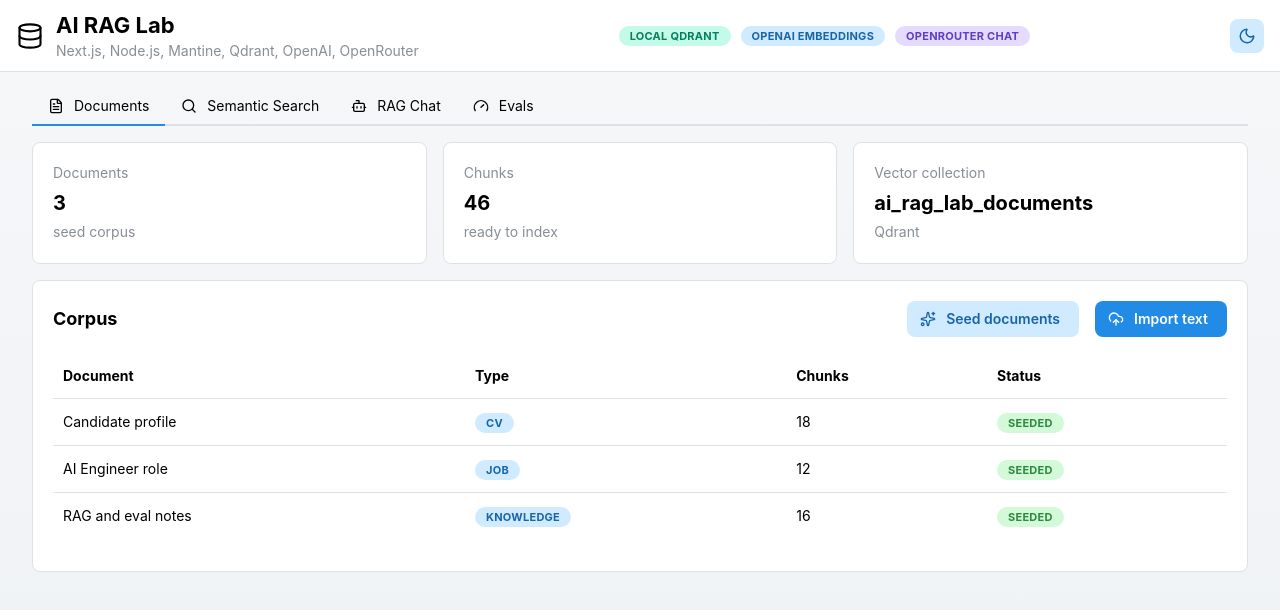
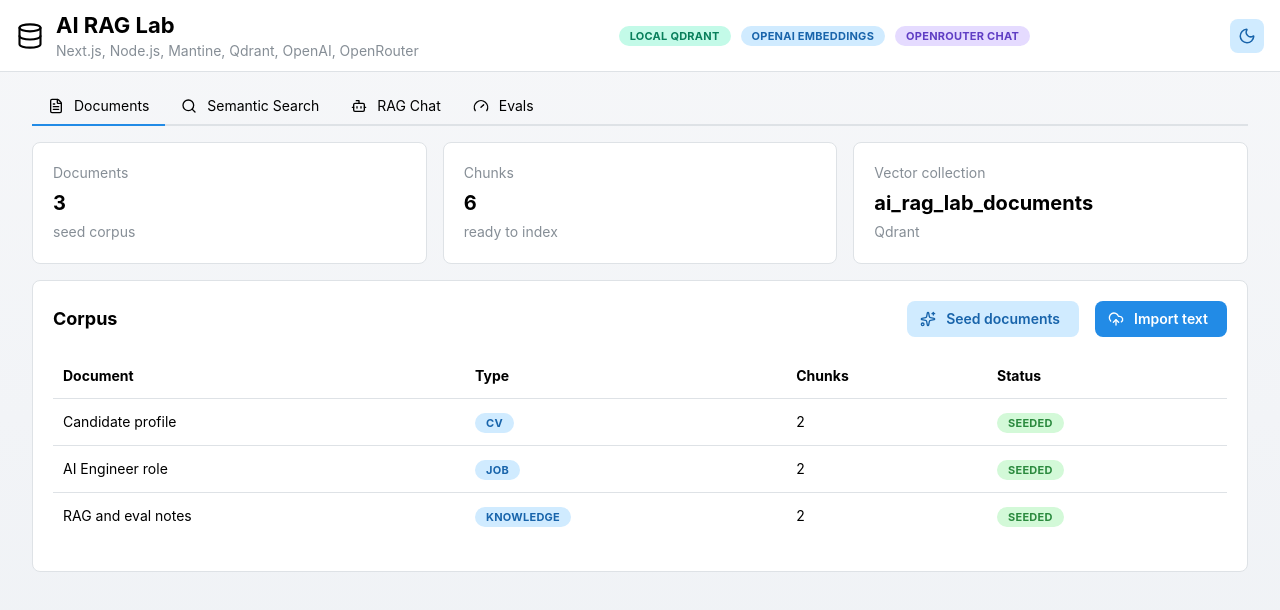
Before and after one commit to thiede-krystian/ai-rag-lab, a Next.js app: page / in a window 1280 px wide. Shown: the top 610 px of the page. Built offline with nearby package versions, Linux system fonts and the light colour scheme.

Commit message:
feat: add seed corpus and document chunking

```diff
--- a/components/rag-lab-shell.tsx
+++ b/components/rag-lab-shell.tsx
@@ -38,25 +38,37 @@ import {
   Sun,
   UploadCloud,
 } from "lucide-react";
+import { chunkDocuments, createDocumentId } from "@/lib/chunking";
+import { seedDocuments } from "@/lib/seed-documents";
+import type { SourceType } from "@/lib/types";
 
-const indexedDocuments = [
-  { title: "Candidate profile", type: "CV", chunks: 18, status: "Seeded" },
-  { title: "AI Engineer role", type: "Job", chunks: 12, status: "Seeded" },
-  { title: "RAG and eval notes", type: "Knowledge", chunks: 16, status: "Seeded" },
-];
+const seedChunks = chunkDocuments(seedDocuments);
+const candidateChunk = seedChunks.find((chunk) => chunk.sourceType === "cv");
+const roleChunk = seedChunks.find((chunk) => chunk.sourceType === "job");
+
+const indexedDocuments = seedDocuments.map((document, index) => ({
+  title: document.title,
+  type: getSourceTypeLabel(document.sourceType),
+  chunks: seedChunks.filter((chunk) => chunk.documentId === createDocumentId(document, index)).length,
+  status: "Seeded",
+}));
 
 const searchResults = [
   {
-    title: "Candidate profile",
-    chunk: 7,
+    title: candidateChunk?.title ?? "Candidate profile",
+    chunk: (candidateChunk?.chunkIndex ?? 0) + 1,
     score: 0.91,
-    text: "Daily work with Next.js, Node.js, TypeScript, AI coding tools, and LLM-driven product workflows.",
+    text:
+      candidateChunk?.text ??
+      "Daily work with Next.js, Node.js, TypeScript, AI coding tools, and LLM-driven product workflows.",
   },
   {
-    title: "AI Engineer role",
-    chunk: 3,
+    title: roleChunk?.title ?? "AI Engineer role",
+    chunk: (roleChunk?.chunkIndex ?? 0) + 1,
     score: 0.87,
-    text: "The position focuses on embeddings, prompt engineering, semantic search, and RAG-based AI features.",
+    text:
+      roleChunk?.text ??
+      "The position focuses on embeddings, prompt engineering, semantic search, and RAG-based AI features.",
   },
 ];
 
@@ -161,8 +173,8 @@ function DocumentsPanel() {
   return (
     <Stack gap="md">
       <Group align="stretch" grow>
-        <MetricCard label="Documents" value="3" detail="seed corpus" />
-        <MetricCard label="Chunks" value="46" detail="ready to index" />
+        <MetricCard label="Documents" value={String(seedDocuments.length)} detail="seed corpus" />
+        <MetricCard label="Chunks" value={String(seedChunks.length)} detail="ready to index" />
         <MetricCard label="Vector collection" value="ai_rag_lab_documents" detail="Qdrant" />
       </Group>
 
@@ -357,3 +369,13 @@ function MetricCard({ label, value, detail }: { label: string; value: string; de
     </Card>
   );
 }
+
+function getSourceTypeLabel(sourceType: SourceType) {
+  const labels: Record<SourceType, string> = {
+    cv: "CV",
+    job: "Job",
+    knowledge: "Knowledge",
+  };
+
+  return labels[sourceType];
+}
--- /dev/null
+++ b/data/seed-documents.json
@@ -0,0 +1,23 @@
+[
+  {
+    "id": "candidate-profile",
+    "title": "Candidate profile",
+    "sourceType": "cv",
+    "tags": ["candidate", "nextjs", "typescript", "ai-engineering"],
+    "content": "Wilodem is a full-stack engineer focused on AI-assisted product development. He works daily with Next.js, Node.js, NestJS, TypeScript, PostgreSQL, and modern developer tooling. His current workflow includes Codex, Cursor, Windsurf, OpenRouter, multimodal AI models, and rapid prototyping of LLM-driven application features.\n\nRelevant experience includes building internal tools, automations, dashboards, and product experiments where AI is used to speed up research, coding, content generation, and decision support. He is comfortable designing user-facing workflows, writing backend APIs, and integrating model outputs into product interfaces.\n\nFor AI search and RAG work, the candidate understands document ingestion, chunking, embeddings, semantic retrieval, prompt versioning, source-grounded answers, and evaluation loops. He can explain tradeoffs between keyword search and vector search, and he can build local prototypes that demonstrate vector indexes, relevance scoring, and answer quality checks."
+  },
+  {
+    "id": "ai-engineer-role",
+    "title": "AI Engineer role",
+    "sourceType": "job",
+    "tags": ["job-offer", "rag", "semantic-search", "nodejs"],
+    "content": "The AI Engineer role is focused on building product features in Node.js, Next.js, and TypeScript with a strong AI component. The product helps users find relevant job opportunities and can automatically apply to selected roles. Another product area focuses on learning, knowledge generation, and custom AI chats tailored to specific niches.\n\nThe team needs someone who can work with embeddings, prompting, vector databases, vector indexes, semantic search, RAG, scoring, and evaluation pipelines. The engineer should be able to move from prototype to production-quality implementation, including API design, data flow, latency awareness, and quality measurement.\n\nStrong candidates should understand how to retrieve relevant context from a document corpus, use that context in a prompt, generate grounded answers, and evaluate whether the system is returning useful and faithful responses. Experience with fast AI search and practical LLM tooling is especially relevant."
+  },
+  {
+    "id": "rag-evals-notes",
+    "title": "RAG and eval notes",
+    "sourceType": "knowledge",
+    "tags": ["rag", "evals", "prompting", "vector-search"],
+    "content": "A RAG pipeline starts with source documents, normalizes and chunks text, creates embeddings for each chunk, and stores those vectors in a vector database. At query time, the system embeds the user's question, retrieves the most similar chunks, and passes those chunks into a prompt as grounded context for the language model.\n\nEmbeddings represent the meaning of text as vectors. Vector indexes such as HNSW make approximate nearest-neighbor search fast enough for interactive applications. Similarity scores help rank retrieved chunks, while metadata filters can narrow search to specific document types, tags, or users.\n\nPrompting should be treated as versioned product logic. A strict RAG prompt should tell the model to use only provided context, cite sources, and say when the answer is not supported by the retrieved documents. Evaluation pipelines compare prompt versions and retrieval settings using metrics such as Recall@K, MRR, answer faithfulness, citation accuracy, latency, and pass rate."
+  }
+]
--- /dev/null
+++ b/lib/chunking.ts
@@ -0,0 +1,87 @@
+import type { ChunkRecord, DocumentInput } from "@/lib/types";
+
+export type ChunkingOptions = {
+  targetWords?: number;
+  overlapWords?: number;
+};
+
+const DEFAULT_TARGET_WORDS = 90;
+const DEFAULT_OVERLAP_WORDS = 18;
+
+export function createDocumentId(document: DocumentInput, index = 0) {
+  if (document.id) {
+    return document.id;
+  }
+
+  const slug = document.title
+    .toLowerCase()
+    .replace(/[^a-z0-9]+/g, "-")
+    .replace(/^-|-$/g, "");
+
+  return slug || `document-${index + 1}`;
+}
+
+export function normalizeText(value: string) {
+  return value
+    .replace(/\r\n/g, "\n")
+    .replace(/\t/g, " ")
+    .split("\n")
+    .map((line) => line.trim())
+    .filter(Boolean)
+    .join("\n");
+}
+
+export function splitIntoWords(value: string) {
+  return normalizeText(value).replace(/\n+/g, " ").split(/\s+/).filter(Boolean);
+}
+
+export function chunkDocument(
+  document: DocumentInput,
+  index = 0,
+  options: ChunkingOptions = {},
+): ChunkRecord[] {
+  const targetWords = options.targetWords ?? DEFAULT_TARGET_WORDS;
+  const overlapWords = options.overlapWords ?? DEFAULT_OVERLAP_WORDS;
+
+  if (targetWords <= 0) {
+    throw new Error("targetWords must be greater than 0");
+  }
+
+  if (overlapWords < 0 || overlapWords >= targetWords) {
+    throw new Error("overlapWords must be at least 0 and lower than targetWords");
+  }
+
+  const words = splitIntoWords(document.content);
+
+  if (words.length === 0) {
+    return [];
+  }
+
+  const documentId = createDocumentId(document, index);
+  const step = targetWords - overlapWords;
+  const chunks: ChunkRecord[] = [];
+
+  for (let start = 0; start < words.length; start += step) {
+    const text = words.slice(start, start + targetWords).join(" ");
+
+    chunks.push({
+      id: `${documentId}-chunk-${chunks.length + 1}`,
+      documentId,
+      title: document.title,
+      text,
+      chunkIndex: chunks.length,
+      sourceType: document.sourceType,
+      tags: document.tags ?? [],
+    });
+
+    if (start + targetWords >= words.length) {
+      break;
+    }
+  }
+
+  return chunks;
+}
+
+export function chunkDocuments(documents: DocumentInput[], options: ChunkingOptions = {}) {
+  return documents.flatMap((document, index) => chunkDocument(document, index, options));
+}
--- /dev/null
+++ b/lib/seed-documents.ts
@@ -0,0 +1,4 @@
+import seedDocumentsJson from "@/data/seed-documents.json";
+import type { DocumentInput } from "@/lib/types";
+
+export const seedDocuments = seedDocumentsJson as DocumentInput[];
--- /dev/null
+++ b/lib/types.ts
@@ -0,0 +1,63 @@
+export type SourceType = "cv" | "job" | "knowledge";
+
+export type PromptVersion = "rag_v1" | "rag_strict_v2" | "match_score_v1";
+
+export type DocumentInput = {
+  id?: string;
+  title: string;
+  sourceType: SourceType;
+  content: string;
+  tags?: string[];
+};
+
+export type ChunkRecord = {
+  id: string;
+  documentId: string;
+  title: string;
+  text: string;
+  chunkIndex: number;
+  sourceType: SourceType;
+  tags: string[];
+};
+
+export type SearchRequest = {
+  query: string;
+  topK: number;
+  filters?: {
+    sourceType?: SourceType;
+    tags?: string[];
+  };
+};
+
+export type SearchResult = {
+  id: string;
+  score: number;
+  text: string;
+  title: string;
+  sourceType: SourceType;
+  chunkIndex: number;
+};
+
+export type ChatRequest = {
+  question: string;
+  topK: number;
+  promptVersion: PromptVersion;
+};
+
+export type ChatResponse = {
+  answer: string;
+  citations: SearchResult[];
+  retrievedChunks: SearchResult[];
+  model: string;
+  latencyMs: number;
+};
+
+export type EvalRun = {
+  id: string;
+  promptVersion: PromptVersion;
+  model: string;
+  recallAt5: number;
+  mrr: number;
+  averageLatencyMs: number;
+  passRate: number;
+};
--- a/vitest.config.ts
+++ b/vitest.config.ts
@@ -1,6 +1,11 @@
 import { defineConfig } from "vitest/config";
 
 export default defineConfig({
+  resolve: {
+    alias: {
+      "@": new URL(".", import.meta.url).pathname,
+    },
+  },
   test: {
     environment: "node",
     include: ["tests/**/*.test.ts"],
```
Also changed, not shown: 1 other file (tests, documents, lock files or other folders).
